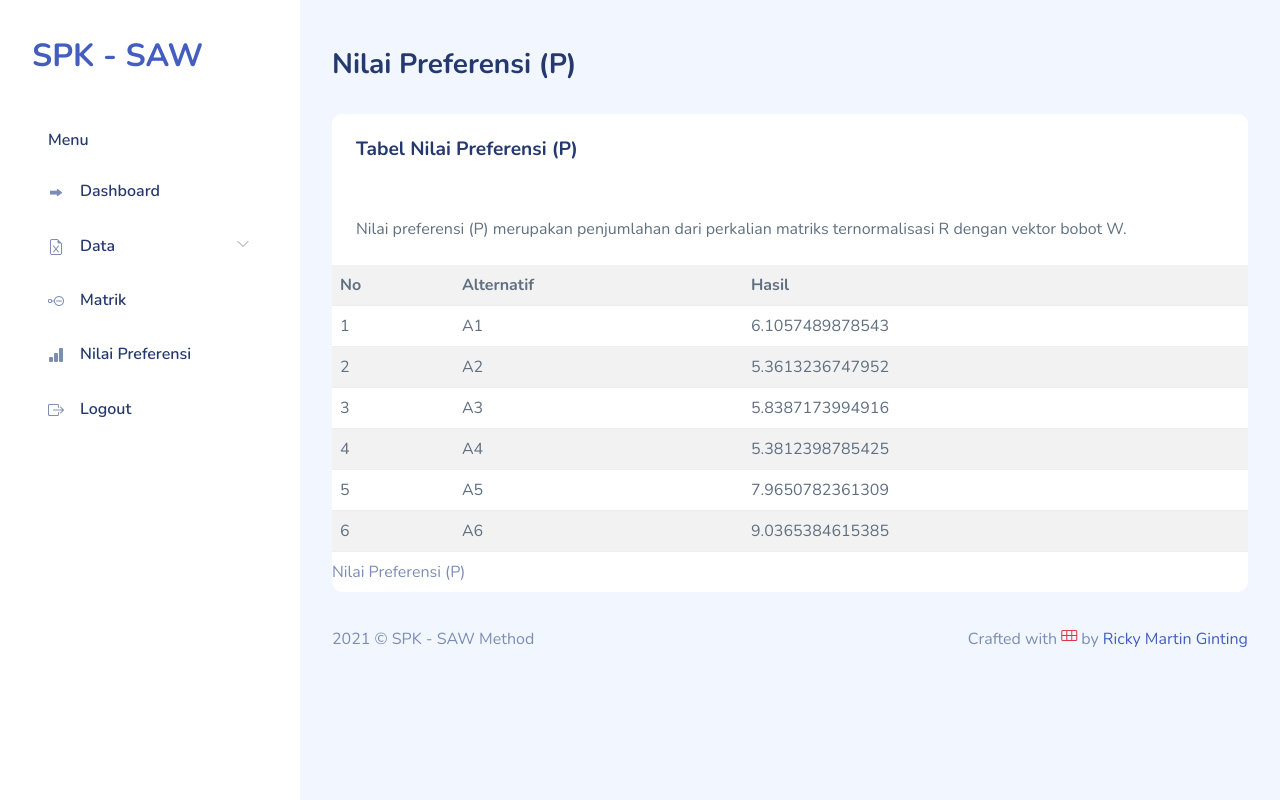
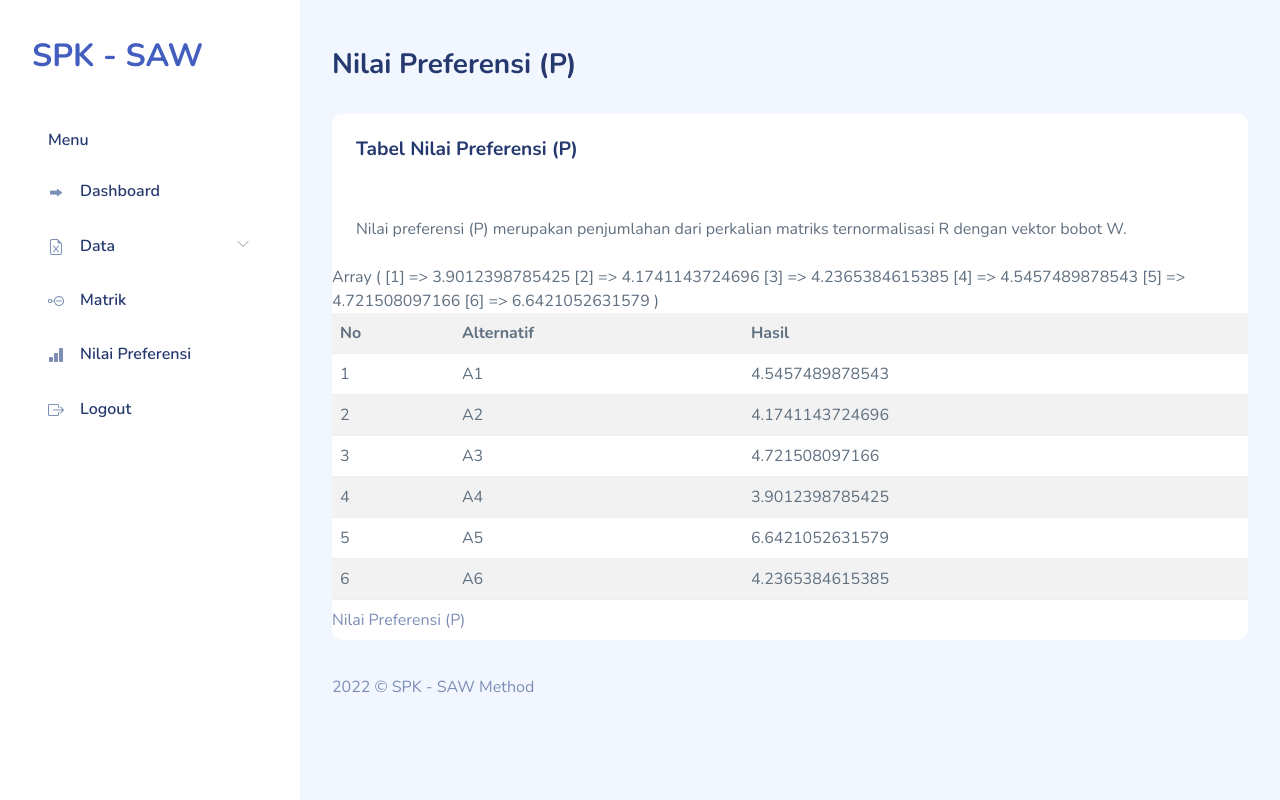
Before and after one commit to diegoray/spk-saw, a PHP site: page /preferensi.php in a window 1280 px wide. Run offline with PHP 8.4, Linux system fonts and the light colour scheme; a user stored in the database is signed in; data comes from the database, SQL or seed files in the repository; data that the repository does not hold is empty; some libraries are stand-ins or nearby versions.

Commit message:
Some changes

```diff
--- a/R.php
+++ b/R.php
@@ -4,22 +4,18 @@ a.id_alternative,
 b.name,
 SUM(IF(a.id_criteria=1,a.value,0)) AS C1,
 SUM(IF(a.id_criteria=2,a.value,0)) AS C2,
-SUM(IF(a.id_criteria=3,a.value,0)) AS C3,
-SUM(IF(a.id_criteria=4,a.value,0)) AS C4,
-SUM(IF(a.id_criteria=5,a.value,0)) AS C5
+SUM(IF(a.id_criteria=3,a.value,0)) AS C3
 FROM
 saw_evaluations a
 JOIN saw_alternatives b USING(id_alternative)
 GROUP BY a.id_alternative
 ORDER BY a.id_alternative";
 $result = $db->query($sql);
-$X = array(1 => array(), 2 => array(), 3 => array(), 4 => array(), 5 => array());
+$X = array(1 => array(), 2 => array(), 3 => array());
 while ($row = $result->fetch_object()) {
-    array_push($X[1], round($row->C1, 2));
-    array_push($X[2], round($row->C2, 2));
-    array_push($X[3], round($row->C3, 2));
-    array_push($X[4], round($row->C4, 2));
-    array_push($X[5], round($row->C5, 2));
+  array_push($X[1], round($row->C1, 2));
+  array_push($X[2], round($row->C2, 2));
+  array_push($X[3], round($row->C3, 2));
 }
 $result->free();
 
@@ -51,25 +47,7 @@ $sql = "SELECT
                 a.value/" . max($X[3]) . ",
                 " . min($X[3]) . "/a.value)
                ,0)
-             ) AS C3,
-          SUM(
-            IF(
-              a.id_criteria=4,
-              IF(
-                b.attribute='benefit',
-                a.value/" . max($X[4]) . ",
-                " . min($X[4]) . "/a.value)
-               ,0)
-             ) AS C4,
-          SUM(
-            IF(
-              a.id_criteria=5,
-              IF(
-                b.attribute='benefit',
-                a.value/" . max($X[5]) . ",
-                " . min($X[5]) . "/a.value)
-               ,0)
-             ) AS C5
+             ) AS C3
         FROM
           saw_evaluations a
           JOIN saw_criterias b USING(id_criteria)
@@ -79,5 +57,5 @@ $sql = "SELECT
 $result = $db->query($sql);
 $R = array();
 while ($row = $result->fetch_object()) {
-    $R[$row->id_alternative] = array($row->C1, $row->C2, $row->C3, $row->C4, $row->C5);
+  $R[$row->id_alternative] = array($row->C1, $row->C2, $row->C3);
 }
--- a/layout/footer.php
+++ b/layout/footer.php
@@ -1,11 +1,9 @@
 <footer>
     <div class="footer clearfix mb-0 text-muted">
         <div class="float-start">
-            <p>2021 &copy; SPK - SAW Method</p>
+            <p>2022 &copy; SPK - SAW Method</p>
         </div>
         <div class="float-end">
-            <p>Crafted with <span class="text-danger"><i class="bi bi-heart"></i></span> by <a
-                    href="http://github.com/rickyginting">Ricky Martin Ginting</a></p>
         </div>
     </div>
 </footer>
--- a/preferensi.php
+++ b/preferensi.php
@@ -9,7 +9,7 @@ require "R.php";
 
 <body>
   <div id="app">
-      <?php require "layout/sidebar.php";?>
+    <?php require "layout/sidebar.php"; ?>
     <div id="main">
       <header class="mb-3">
         <a href="#" class="burger-btn d-block d-xl-none">
@@ -57,6 +57,13 @@ foreach ($R as $i => $r) {
                         <td>{$P[$i]}</td>
                       </tr>";
                     }
+                    $k_arr = array_keys($P);
+                    sort($P);
+                    $new_arr = array_combine($k_arr, $P);
+                    print_r($new_arr);
+                    // print_r($P);
+                    // asort($P);
+                    // print_r($P);
                     ?>
                   </table>
                 </div>
@@ -65,10 +72,10 @@ foreach ($R as $i => $r) {
           </div>
         </section>
       </div>
-        <?php require "layout/footer.php";?>
+      <?php require "layout/footer.php"; ?>
     </div>
   </div>
-    <?php require "layout/js.php";?>
+  <?php require "layout/js.php"; ?>
 </body>
 
 </html>
```
Lines whose indentation alone changed are shown as unchanged.
